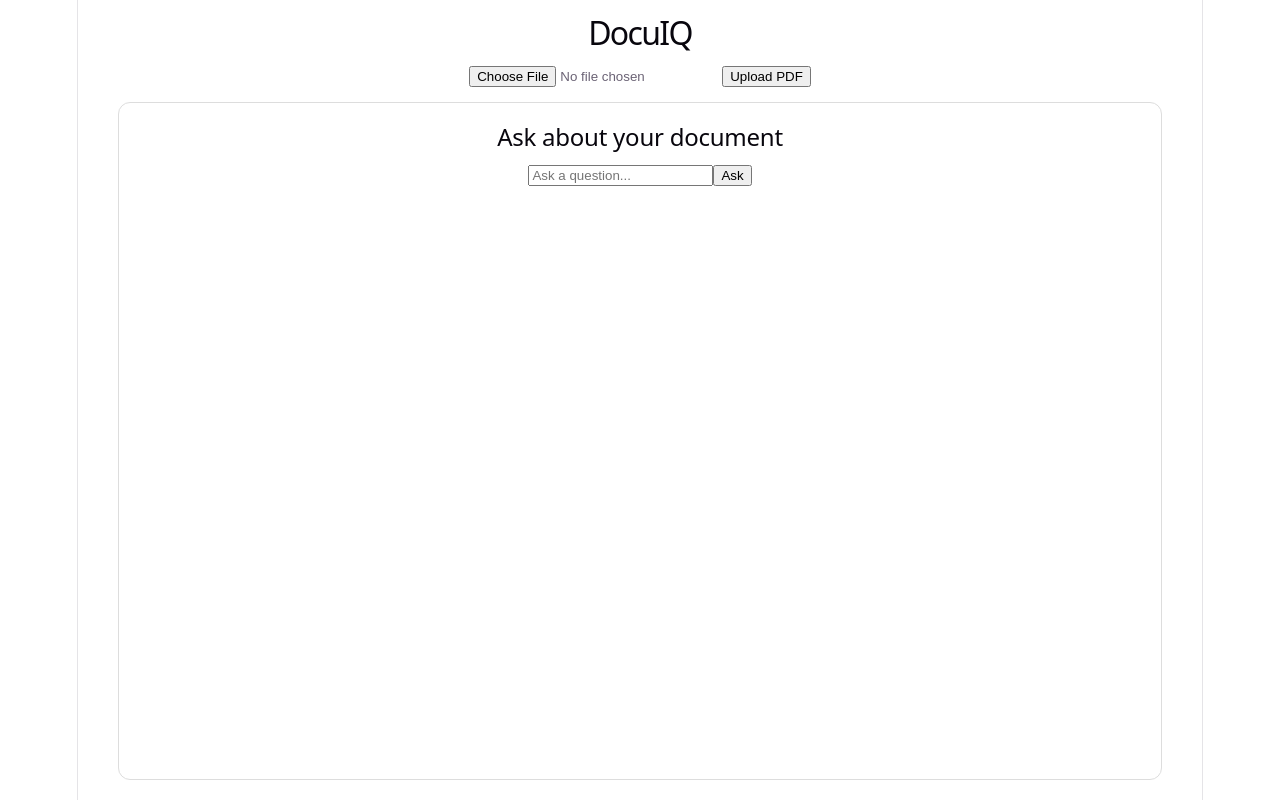
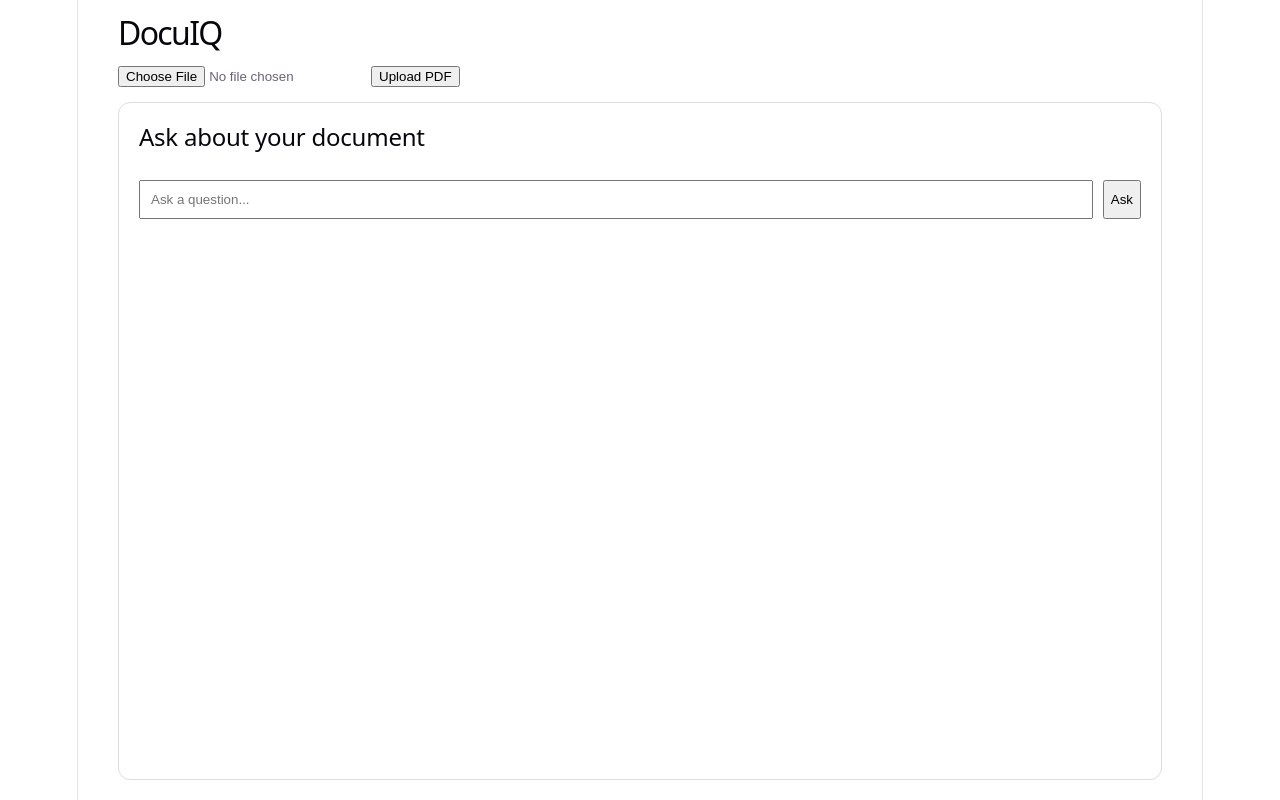
Before and after one commit to GhazaleNoroozi/DocuIQ, a React (Vite) app in the folder frontend/: page / in a window 1280 px wide. Built offline with nearby package versions, Linux system fonts and the light colour scheme; no server answers.

Commit message:
Improve document summary and chat UI layout

```diff
--- a/frontend/src/App.css
+++ b/frontend/src/App.css
@@ -1,4 +1,6 @@
 .app {
+  width: 100%;
+  text-align: left;
   height: 100vh;
   display: flex;
   flex-direction: column;
@@ -22,7 +24,7 @@ header h1 {
 .summary {
   border: 1px solid #ddd;
   border-radius: 12px;
-  background: #fafafa;
+  /* background: #fafafa; */
   transition: height 0.3s ease;
   overflow: hidden;
 }
@@ -65,13 +67,19 @@ header h1 {
   height: calc(35vh - 55px);
   overflow-y: auto;
   padding: 20px;
+  text-align: left;
+  box-sizing: border-box;
 }
 
 
 .summary-content h3 {
+  margin-top: 20px;
   margin-bottom: 5px;
 }
 
+.summary-content h3:first-child {
+  margin-top: 0;
+}
 
 
 /* CHAT */
@@ -82,5 +90,23 @@ header h1 {
   border: 1px solid #ddd;
   border-radius: 12px;
   padding: 20px;
-  overflow: hidden;
+  overflow-y: auto;
 }
+
+
+.answer-area {
+  padding: 10px 0;
+}
+
+
+.input-area {
+  display: flex;
+  gap: 10px;
+  flex-shrink: 0;
+}
+
+
+.input-area input {
+  flex: 1;
+  padding: 10px;
+}
--- a/frontend/src/components/ChatAboutDocument.tsx
+++ b/frontend/src/components/ChatAboutDocument.tsx
@@ -26,9 +26,20 @@ function ChatAboutDocument() {
     }
 
     return (
-        <div>
-            <h2>Ask about your document</h2>
+    <div>
 
+        <h2>Ask about your document</h2>
+
+        <div className="answer-area">
+            {answer && (
+                <>
+                    <h3>Answer:</h3>
+                    <p>{answer}</p>
+                </>
+            )}
+        </div>
+
+        <div className="input-area">
             <input
                 type="text"
                 value={question}
@@ -39,14 +50,9 @@ function ChatAboutDocument() {
             <button onClick={askQuestion}>
                 Ask
             </button>
+        </div>
 
-            {answer && (
-                <div>
-                    <h3>Answer:</h3>
-                    <p>{answer}</p>
-                </div>
-            )}
-        </div>
+    </div>
     );
 }
 
--- a/frontend/src/index.css
+++ b/frontend/src/index.css
@@ -54,7 +54,7 @@
   width: 1126px;
   max-width: 100%;
   margin: 0 auto;
-  text-align: center;
+  text-align: left;
   border-inline: 1px solid var(--border);
   min-height: 100svh;
   display: flex;
```
